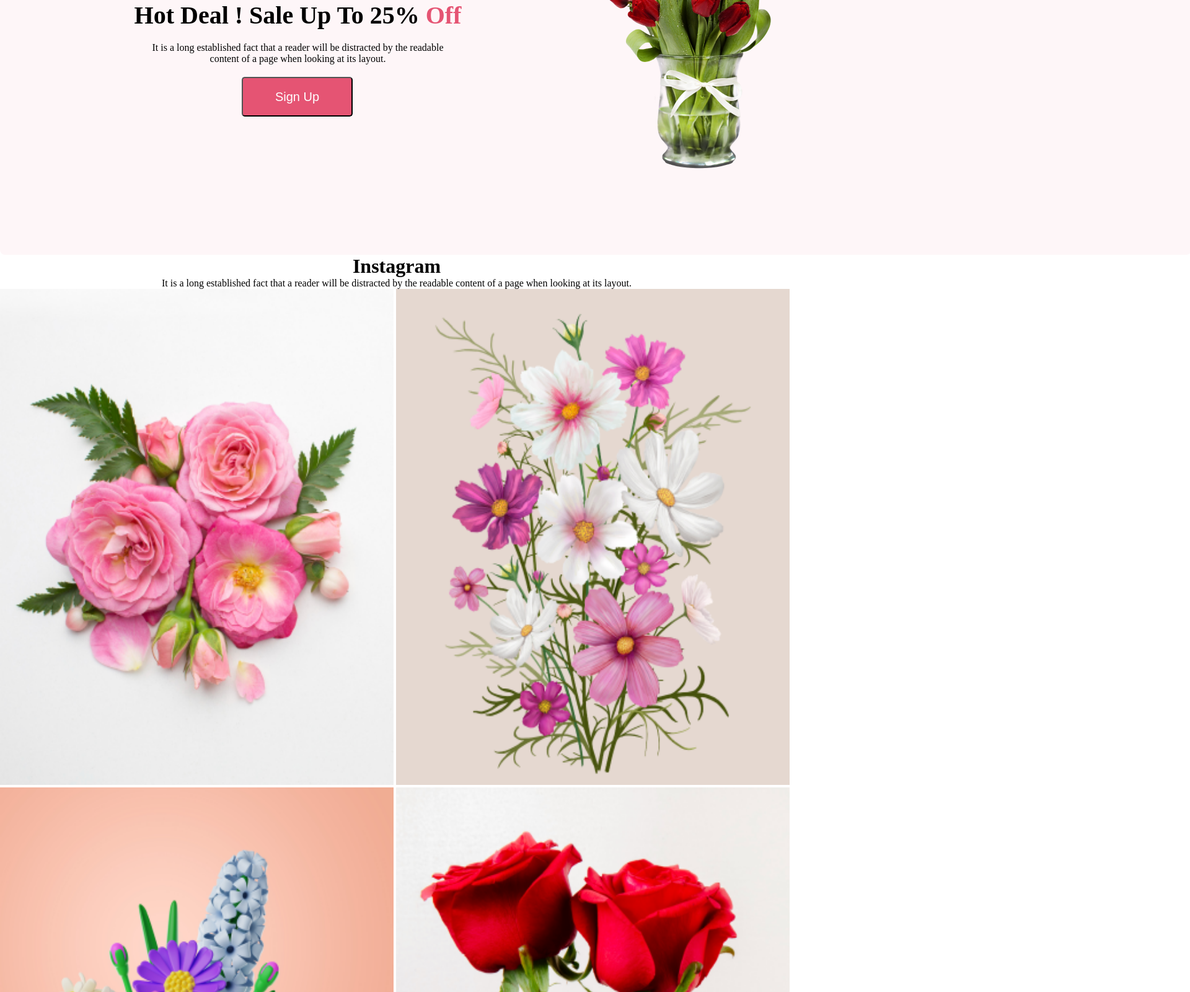
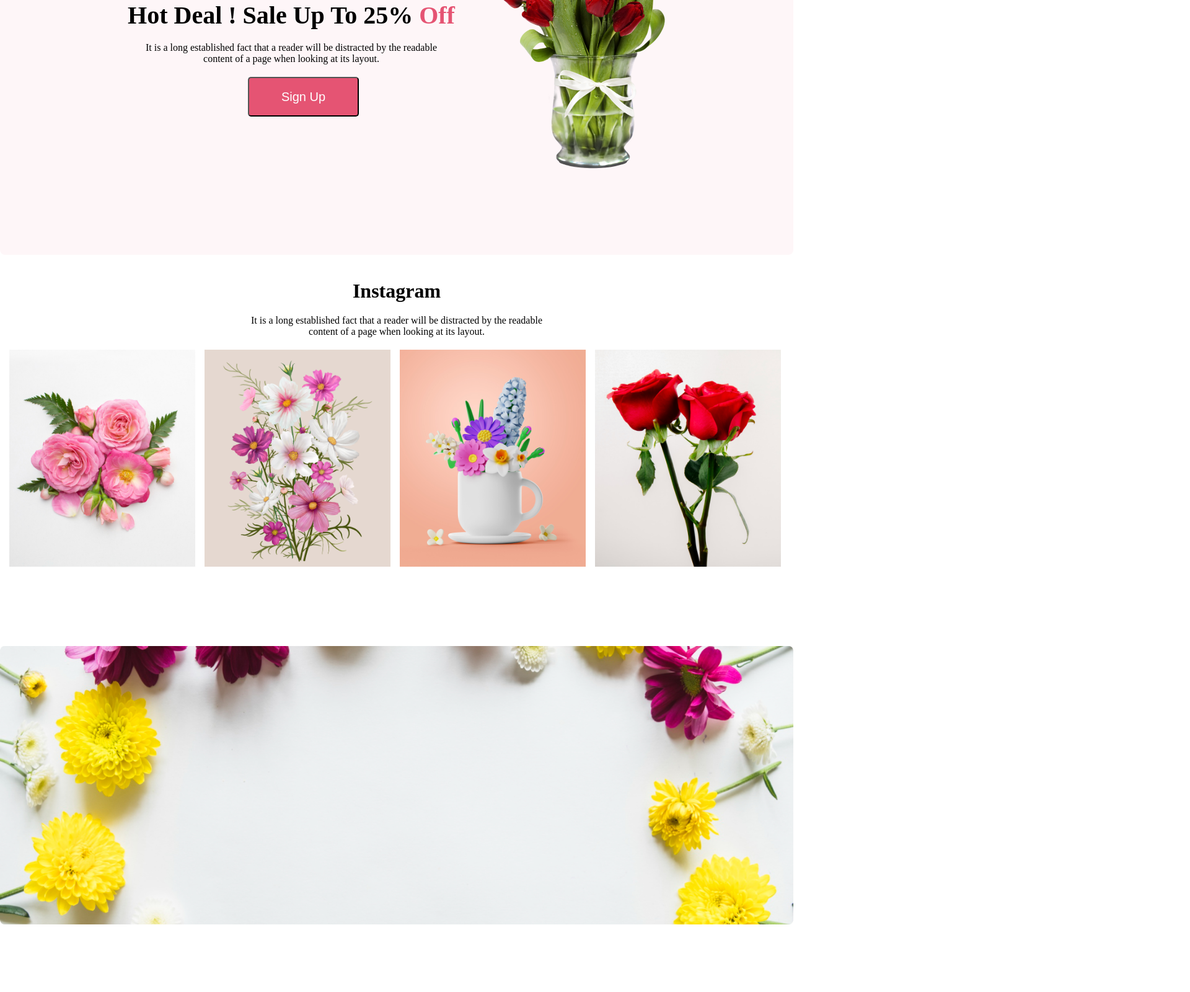
Before and after one commit to shuvo2o/flower-shop, a plain HTML site: page index.html in a window 1280 px wide. Shown: the part 1740-3340 px from the top of the page at 62% size, 1920 px wide, since content can reach past the window. Drawn offline with Linux system fonts and the light colour scheme.

Commit message:
updated deal section

```diff
--- a/index.html
+++ b/index.html
@@ -56,9 +56,9 @@
         </div>
         <!-- advertisement end -->
         <!-- box model start -->
-        <div>
+        <div class="box-model">
         <h1 class="box-title">Instagram</h1>
-        <p class="box-description">It is a long established fact that a reader will be distracted by the readable content of a page when looking at its layout.</p>
+        <p class="box-description">It is a long established fact that a reader will be distracted by the readable <br> content of a page when looking at its layout.</p>
         <div class="box-model-image">
             <img class="img-11" src="assets/Flower 01.png" alt="">
             <img class="img-22" src="assets/Rectangle 4.png" alt="">
--- a/styles/flower.css
+++ b/styles/flower.css
@@ -91,7 +91,7 @@ button{
 /* feature end */
 .ad{
     display: flex;
-    width: 1922px;
+    width: 100%;
     height: 620px;
     border-radius: 8px;
     background: rgba(229, 84, 115, 0.05);
@@ -101,6 +101,7 @@ button{
     align-items: center;
     width: 50%;
     margin-top: 200px;
+    margin-left: 150px;
 }
 .ad-title{
     text-align: center;
@@ -119,39 +120,8 @@ button{
     justify-content: space-around;
 
 }
-/* ad end */
-.box-title{
-    text-align: center;
-}
-.box-description{
-    text-align: center;
-}
-.box-model-image>img-11{
-    width: 342px;
-    height: 396px;
-    gap: 24px;
-}
-.box-model-image>img-22{
-    width: 342px;
-    height: 396px;
-    gap: 24px;
-}
-.box-model-image>img-33{
-    width: 342px;
-    height: 396px;
-    gap: 24px;
-}
-.box-model-image>img-44{
-    width: 42px;
-    height: 96px;
-    gap: 24px;
-}
-/* box end */
-.deal{
-    border-radius: 8px;
-}
 #btn-tertiary{
-    margin-left: 390px;
+    margin-left: 250px;
     background-color: #E55473;
     border-radius: 5px;
     color: white;
@@ -159,19 +129,61 @@ button{
     height: 64px;
     font-size: 20px;
 }
-.deal-img{
-    width:100%;
-    height: 300px;
-    overflow: hidden;
+/* ad end */
+.box-model{
+    margin-top: 40px;
+}
+.box-title{
+    text-align: center;
+    margin-bottom: 20px;
+}
+.box-description{
+    text-align: center;
+    margin-bottom: 20px;
+}
+.box-model-image{
+    justify-content: space-evenly;
+    word-wrap: no-wrap;
+    margin-right: 5px;
+    display: flex;
+}
+.img-11{
+    width: 300px;
+    height: 350px;
 
 }
+.img-22{
+    width: 300px;
+    height: 350px;
+}
+.img-33{
+    width: 300px;
+    height: 350px;
+}
+.img-44{
+    width: 300px;
+    height: 350px;
+}
+/* box end */
+.deal{
+    border-radius: 8px;
+    margin-top: 128px;
+}
+.deal-img{
+    width: 100%;
+    height: 449px;
+}
 .footer{
+    margin-top: 125px;
+    background-color: black;
     align-items: center;
     /* height: 150px; */
     height: 449px;
 }
+
 .footer-title{
     text-align: center;
+    color: white;
 }
 .footer-description{
     text-align: center;
```
